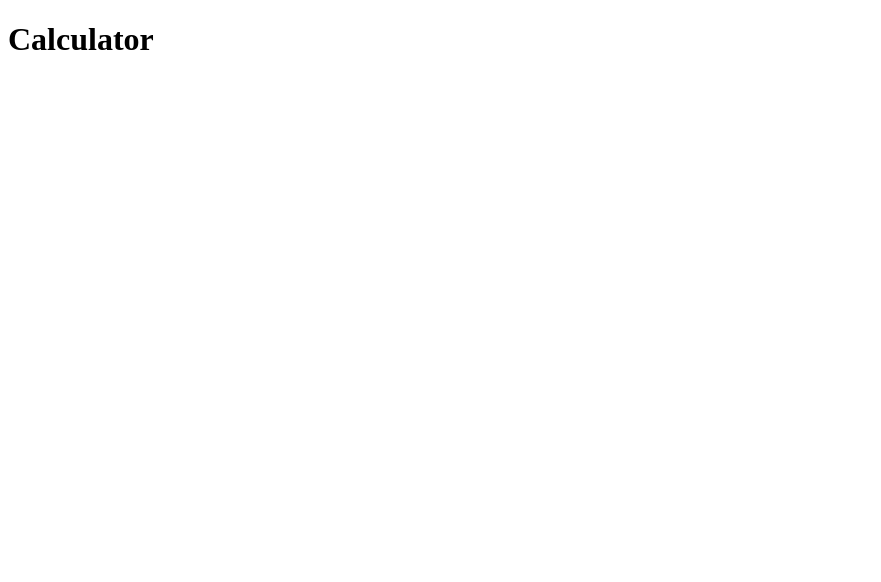
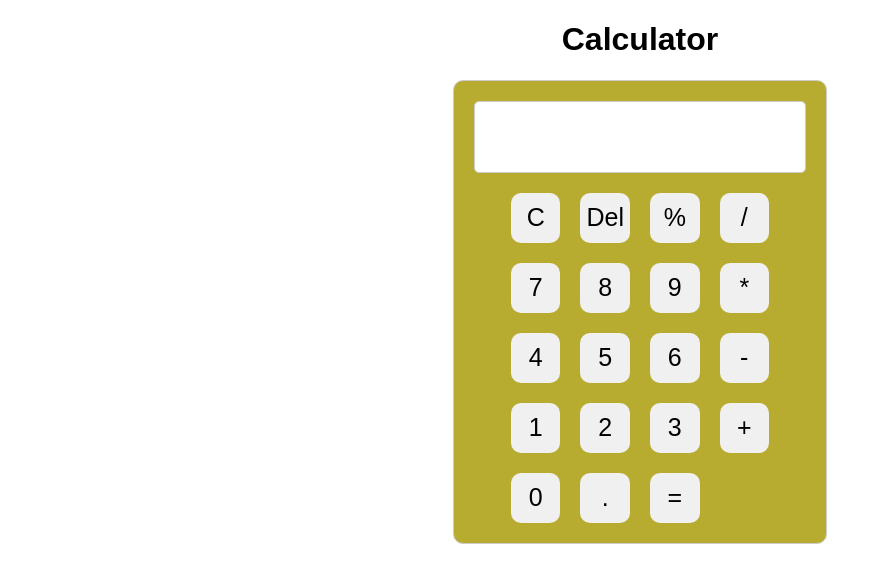
Before and after one commit to FILIPPOSVEZYRIS/Calculator, a plain HTML site: page index.html in a window 1280 px wide. Shown: the whole page, without its empty margins (0-881 px from the left). Drawn offline with Linux system fonts and the light colour scheme.

Commit message:
implemented html and css

```diff
--- a/index.html
+++ b/index.html
@@ -5,6 +5,8 @@
 <head>
 	<meta charset="utf-8">
 	<title>Calculator</title>
+	<link rel="stylesheet" href="style.css">
+	<script src="script.js"></script>
 </head>
 
 <body>
@@ -13,7 +15,36 @@
 		<h1>Calculator</h1>
 	</header>
 	<main>
+		<div class="Calculator">
+			<div class="flex-container">
+				<div class="screen">
+					<input type="text" id="display" readonly>
+				</div>
 
+				<div class="buttons">
+					<button class="button" id="C">C</button>
+					<button class="button" id="del">Del</button>
+					<button class="button" id="%">%</button>
+					<button class="button" id="/">/</button>
+					<button class="button" id="7">7</button>
+					<button class="button" id="8">8</button>
+					<button class="button" id="9">9</button>
+					<button class="button" id="*">*</button>
+					<button class="button" id="4">4</button>
+					<button class="button" id="5">5</button>
+					<button class="button" id="6">6</button>
+					<button class="button" id="-">-</button>
+					<button class="button" id="1">1</button>
+					<button class="button" id="2">2</button>
+					<button class="button" id="3">3</button>
+					<button class="button" id="+">+</button>
+					<button class="button" id="0">0</button>
+					<button class="button" id=".">.</button>
+					<button class="button" id="=">=</button>
+				</div>
+
+			</div>
+		</div>
 	</main>
 </body>
 </html>
--- /dev/null
+++ b/style.css
@@ -0,0 +1,51 @@
+.flex-container {
+  display: flex;
+  flex-direction: column;
+  align-items: center;
+  justify-content: center;
+  border: 1px solid #ccc;
+  border-radius: 10px;
+  margin: 0px auto;
+  padding: 20px;
+  width: fit-content;
+  background-color: #B8AC30;
+}
+
+#display {
+  width: fit-content;
+  height: 50px;
+  font-size: 24px;
+  text-align: right;
+  padding: 10px;
+  border: 1px solid #ccc;
+  border-radius: 5px;
+}
+
+.buttons {
+  display: grid;
+  grid-template-columns: repeat(4, 1fr);
+  gap:20px;
+  margin-top: 20px;
+  background-color:#B8AC30
+}
+
+.button {
+  width: 100%;
+  height: 50px;
+  font-size: 25px;
+  border: none;
+  border-radius: 10px;
+  background-color: #f0f0f0;
+  cursor: pointer;
+}
+
+.button:hover {
+  background-color: #e0e0e0;
+  box-shadow: 0 0 10px rgba(0, 0, 0, 0.3);
+  transform: scale(1.10);
+}
+
+h1{
+  font-family: 'Arial', sans-serif;
+  text-align: center;
+}
```
Also changed, not shown: script.js (added).
